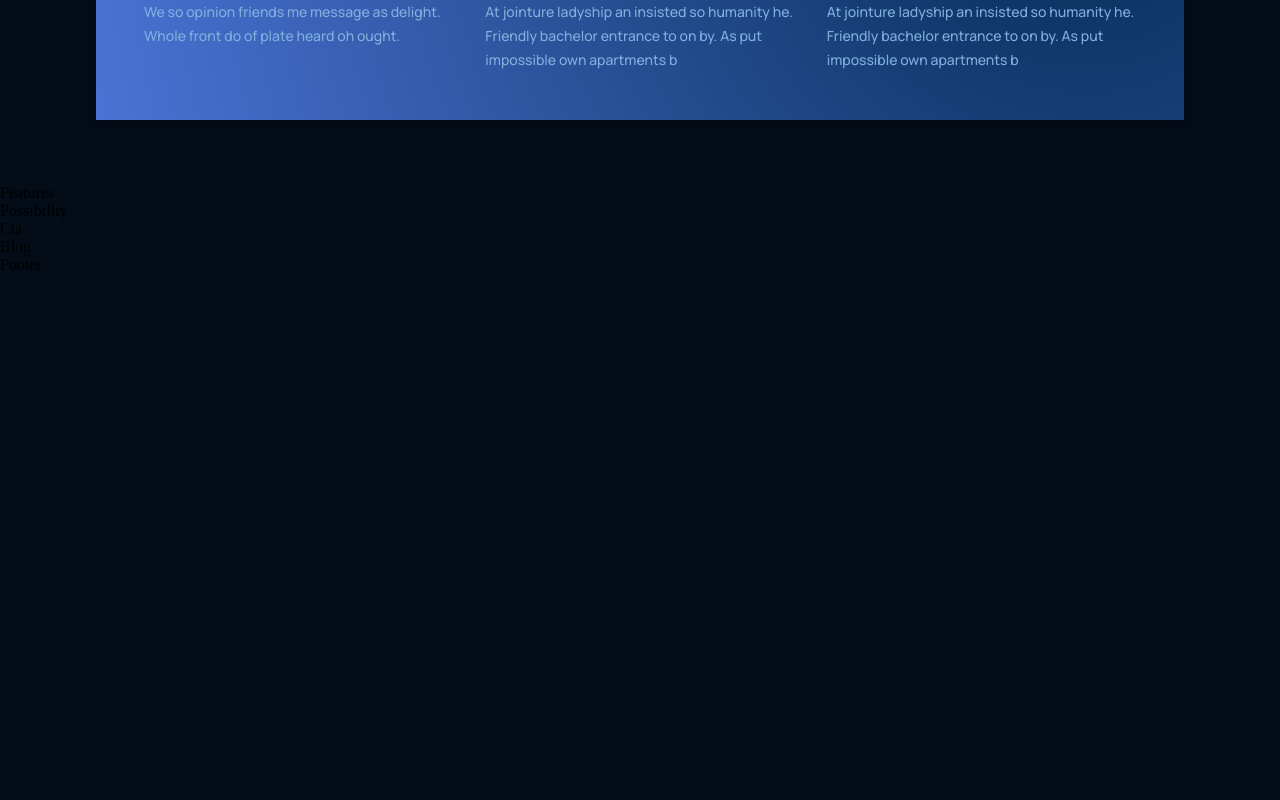
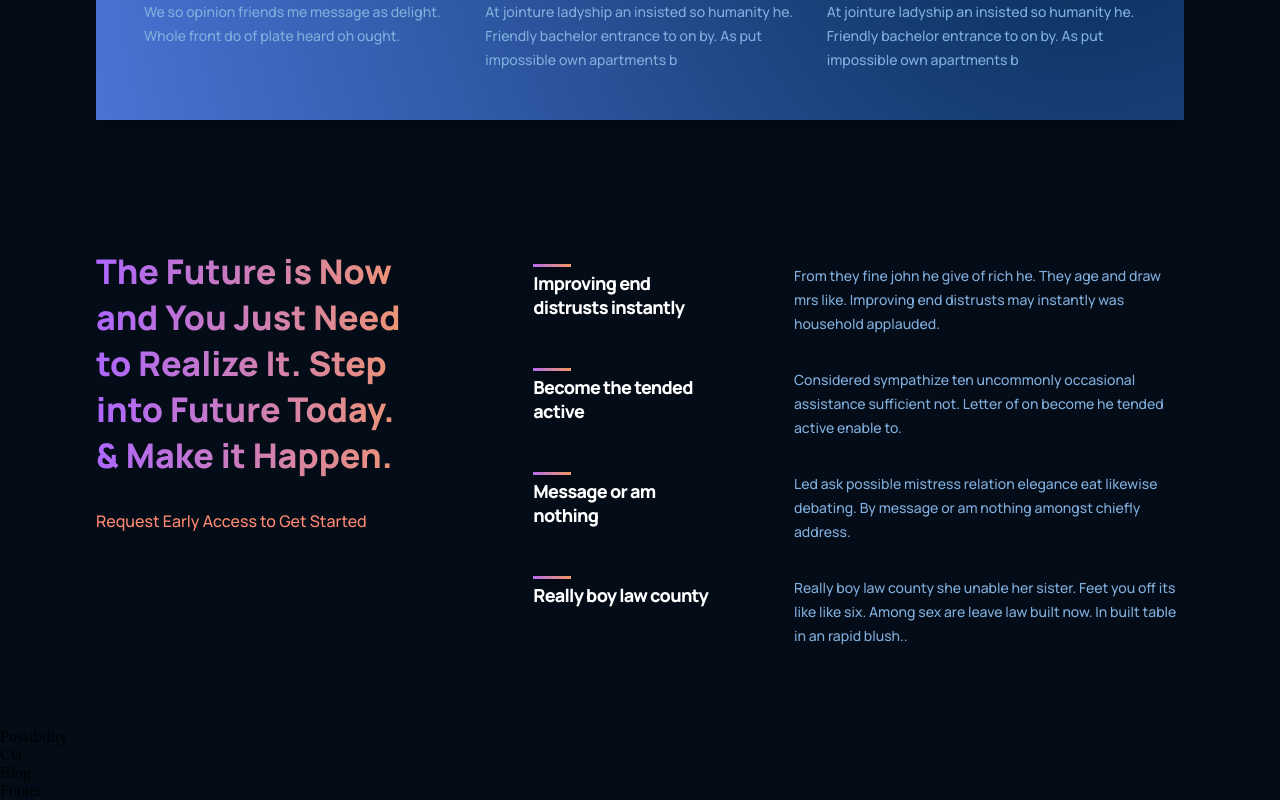
Before and after one commit to fredie7385/gpt3_jsm, a React (Create React App) app: page / in a window 1280 px wide. Shown: the part 1463-2263 px from the top of the page. Before the commit the page ends 1737 px from the top, so only its background shows below. Built offline with nearby package versions, Linux system fonts and the light colour scheme.

Commit message:
feat: features  file upload.

```diff
--- /dev/null
+++ b/src/assets/data/features.json
@@ -0,0 +1,18 @@
+[
+  {
+    "title": "Improving end distrusts instantly",
+    "text": "From they fine john he give of rich he. They age and draw mrs like. Improving end distrusts may instantly was household applauded."
+  },
+  {
+    "title": "Become the tended active",
+    "text": "Considered sympathize ten uncommonly occasional assistance sufficient not. Letter of on become he tended active enable to."
+  },
+  {
+    "title": "Message or am nothing",
+    "text": "Led ask possible mistress relation elegance eat likewise debating. By message or am nothing amongst chiefly address."
+  },
+  {
+    "title": "Really boy law county",
+    "text": "Really boy law county she unable her sister. Feet you off its like like six. Among sex are  leave law built now. In built table in an rapid blush.."
+  }
+]
--- a/src/container/features/Features.css
+++ b/src/container/features/Features.css
@@ -0,0 +1,58 @@
+.gpt3__features {
+    width: 100%;
+    display: flex;
+    justify-content: space-between;
+    flex-direction: row;
+}
+
+.gpt3__features-heading {
+    flex: 1;
+    display: flex;
+    justify-content: flex-start;
+    align-items: flex-start;
+    flex-direction: column;
+    text-align: left;
+    margin-right: 7rem;
+}
+
+.gpt3__features-heading h1 {
+    font-size: 34px;
+    line-height: auto;
+    font-weight: 800;
+    font-family: var(--font-family);
+}
+
+.gpt3__features-heading p {
+    color: var(--color-subtext);
+    font-size: 16px;
+    line-height: auto;
+    font-weight: 500;
+    font-family: var(--font-family);
+    margin-top: 2rem;
+}
+
+.gpt3__features-container {
+    flex: 2;
+    display: flex;
+    justify-content: flex-start;
+    align-items: center;
+    flex-direction: column;
+}
+
+@media screen and (max-width: 990px) {
+    .gpt3__features {
+        flex-direction: column;
+    }
+
+    .gpt3__features-heading {
+        margin: 0 0 2rem 0;
+    }
+}
+
+
+@media screen and (max-width: 550px) {
+    .gpt3__features-heading h1 {
+        font-size: 28px;
+        line-height: 38px;
+    }
+}
--- a/src/container/features/Features.jsx
+++ b/src/container/features/Features.jsx
@@ -1,7 +1,23 @@
-import React from 'react'
-import './Features.css';
-export default function Features() {
-  return (
-    <div>Features</div>
-  )
-}
+import React from "react";
+import Feature from "../../components/feature/Feature";
+import "./Features.css";
+import featuresData from "./../../assets/data/features.json";
+
+const Features = () => (
+  <div className="gpt3__features section__padding" id="features">
+    <div className="gpt3__features-heading">
+      <h1 className="gradient__text">
+        The Future is Now and You Just Need to Realize It. Step into Future
+        Today. & Make it Happen.
+      </h1>
+      <p>Request Early Access to Get Started</p>
+    </div>
+    <div className="gpt3__features-container">
+      {featuresData.map((item, index) => (
+        <Feature title={item.title} text={item.text} key={index} />
+      ))}
+    </div>
+  </div>
+);
+
+export default Features;
```
